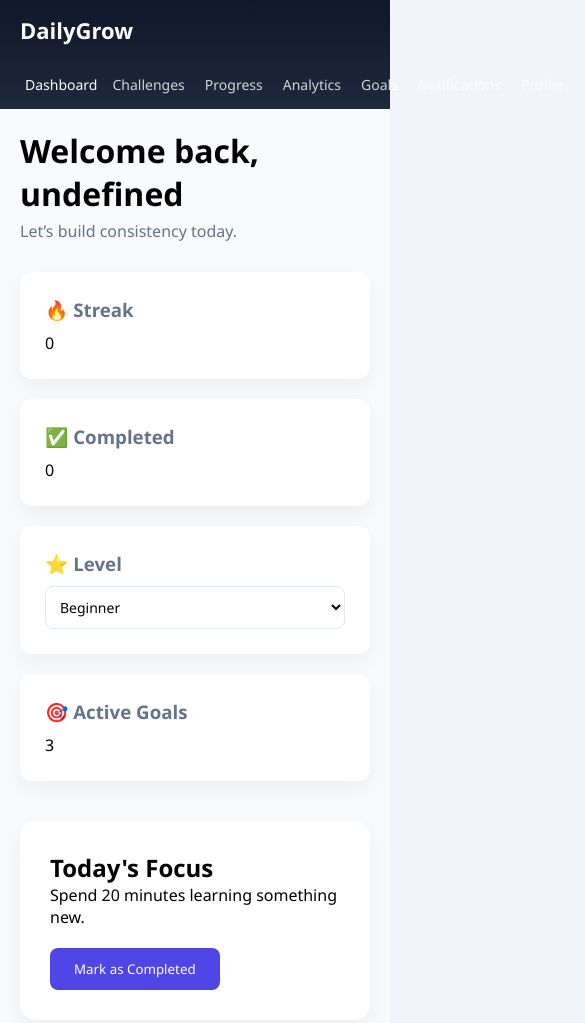
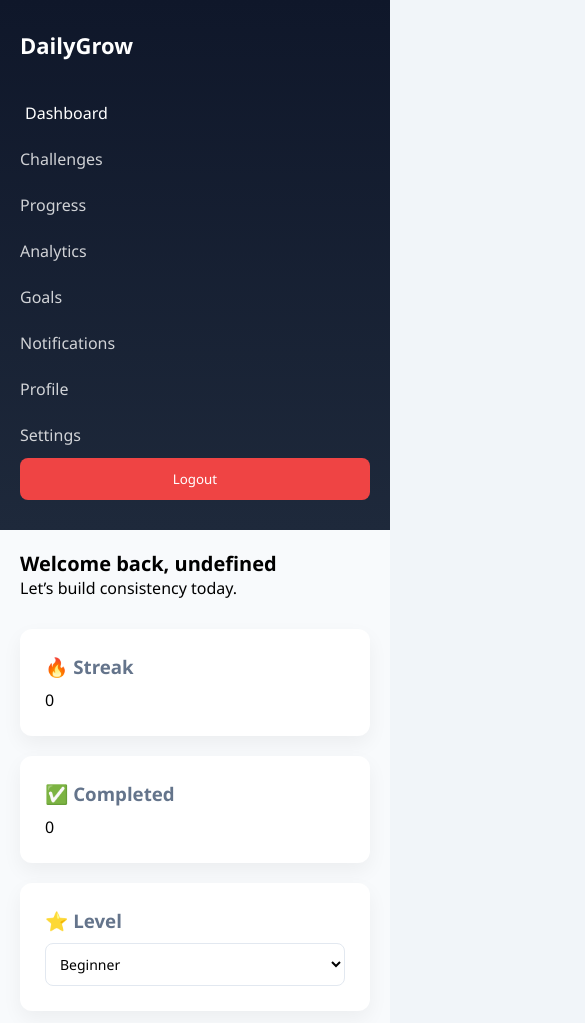
Before and after one commit to olaopajoshua/dailygrowrep, a website: page dashboard.html in a window 390 px wide. Shown: the top 1023 px of the page, 585 px wide, since content can reach past the window. Drawn offline with Linux system fonts and the light colour scheme; no server answers; sample sign-in values are in the browser's storage.

Commit message:
Make entire app mobile responsive

```diff
--- a/dashboard.css
+++ b/dashboard.css
@@ -135,7 +135,7 @@
   background: #4338ca;
 }
 
-/* ================= MOBILE RESPONSIVE ================= */
+/* MOBILE RESPONSIVENESS */
 
 @media (max-width: 900px) {
 
@@ -145,23 +145,12 @@
 
   .sidebar {
     width: 100%;
-    flex-direction: row;
-    align-items: center;
-    justify-content: space-between;
-    padding: 15px 20px;
-  }
-
-  .sidebar nav ul {
-    display: flex;
-    gap: 20px;
-  }
-
-  .sidebar li {
-    padding: 0;
-    font-size: 14px;
+    height: auto;
+    position: relative;
   }
 
   .main {
+    margin-left: 0;
     padding: 20px;
   }
 
@@ -169,14 +158,14 @@
     grid-template-columns: 1fr;
   }
 
-  .challenge-card {
-    max-width: 100%;
+  .goals-grid {
+    grid-template-columns: 1fr;
   }
-}
 
-.subtitle {
-  color: #64748b;
-  margin-top: 5px;
+  .topbar h1 {
+    font-size: 20px;
+  }
+
 }
 
 /* Goals */
--- a/dashboard.html
+++ b/dashboard.html
@@ -2,6 +2,7 @@
 <html lang="en">
 <head>
   <meta charset="UTF-8">
+  <meta name="viewport" content="width=device-width, initial-scale=1.0">
   <title>Dashboard - DailyGrow</title>
   <link rel="stylesheet" href="dashboard.css">
 </head>
--- a/style.css
+++ b/style.css
@@ -337,3 +337,21 @@
 .social-login button i {
   font-size: 18px;
 }
+
+@media (max-width: 768px) {
+
+  .hero {
+    flex-direction: column;
+    text-align: center;
+  }
+
+  .hero img {
+    width: 100%;
+  }
+
+  nav {
+    flex-direction: column;
+    gap: 10px;
+  }
+
+}
```
Also changed, not shown: index.html (+1 -0 lines), signin.css (+17 -0 lines), signin.html (+1 -0 lines), signup.css (+17 -0 lines), signup.html (+1 -0 lines).
